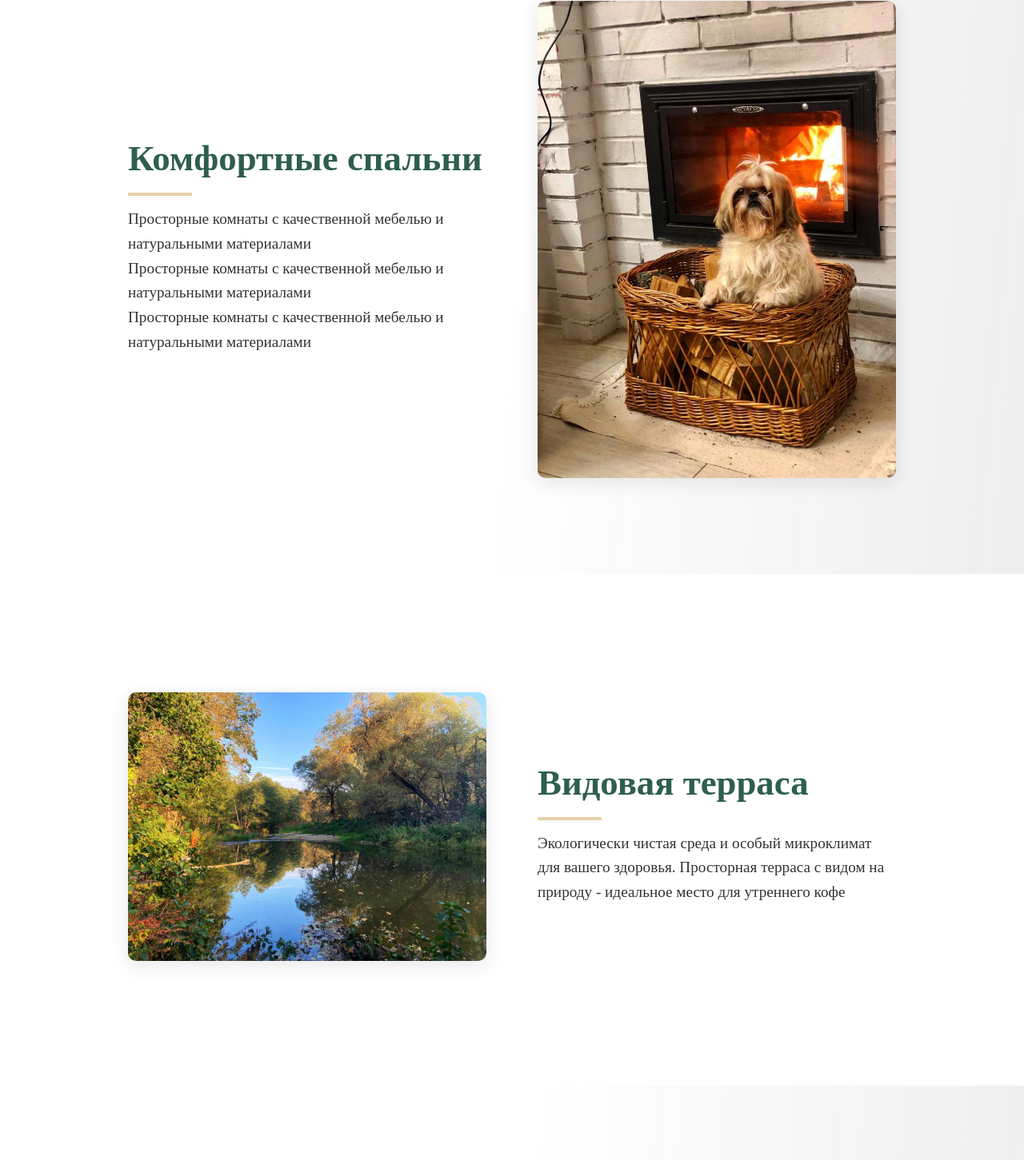
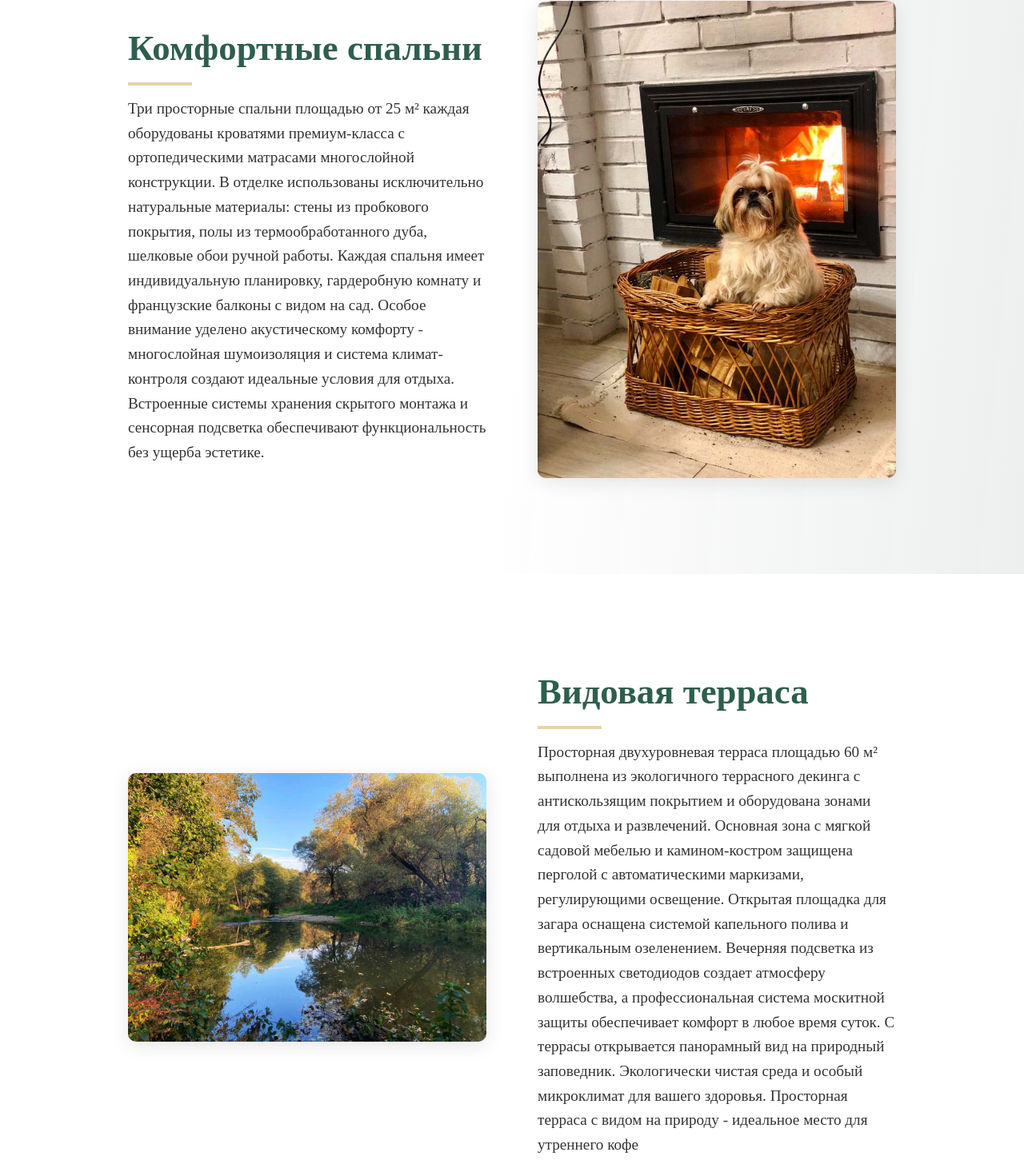
Before and after one commit to carlfreeman/mestosily, a website: page public/index.html in a window 1280 px wide. Shown: the part 1740-3191 px from the top of the page at 80% size. Drawn offline with Linux system fonts and the light colour scheme.

Commit message:
Update index.html

```diff
--- a/public/index.html
+++ b/public/index.html
@@ -26,16 +26,14 @@
         </div>
         <div class="text-block">
             <h2>Просторная гостиная</h2>
-            <p>Уютное пространство для отдыха с камином и панорамными окнами</p>
+            <p>Просторная гостиная площадью 45 м² с высокими потолками 3.2 метра создает ощущение свободы и легкости. Центральным элементом интерьера является камин из натурального камня, окруженный уютными диванами из эко-кожи. Панорамные окна от пола до потока наполняют пространство естественным светом и открывают вид на лесной массив. Дизайн в скандинавском стиле сочетает светлые дубовые панели, текстиль из органического хлопка и авторские светильники ручной работы. Встроенная система "умный дом" позволяет регулировать освещение, температуру и аудио-сопровождение. Пространство разделено на зону отдыха с домашним кинотеатром и библиотечную зону со встроенными книжными шкафами.</p>
         </div>
     </section>
 
     <section class="section reverse" id="section2">
         <div class="text-block">
             <h2>Комфортные спальни</h2>
-            <p>Просторные комнаты с качественной мебелью и натуральными материалами</p>
-            <p>Просторные комнаты с качественной мебелью и натуральными материалами</p>
-            <p>Просторные комнаты с качественной мебелью и натуральными материалами</p>
+            <p>Три просторные спальни площадью от 25 м² каждая оборудованы кроватями премиум-класса с ортопедическими матрасами многослойной конструкции. В отделке использованы исключительно натуральные материалы: стены из пробкового покрытия, полы из термообработанного дуба, шелковые обои ручной работы. Каждая спальня имеет индивидуальную планировку, гардеробную комнату и французские балконы с видом на сад. Особое внимание уделено акустическому комфорту - многослойная шумоизоляция и система климат-контроля создают идеальные условия для отдыха. Встроенные системы хранения скрытого монтажа и сенсорная подсветка обеспечивают функциональность без ущерба эстетике.</p>
         </div>
         <div class="image-block">
             <img src="images/house3.jpg" alt="Спальня" loading="lazy">
@@ -48,14 +46,14 @@
         </div>
         <div class="text-block">
             <h2>Видовая терраса</h2>
-            <p>Экологически чистая среда и особый микроклимат для вашего здоровья. Просторная терраса с видом на природу - идеальное место для утреннего кофе</p>
+            <p>Просторная двухуровневая терраса площадью 60 м² выполнена из экологичного террасного декинга с антискользящим покрытием и оборудована зонами для отдыха и развлечений. Основная зона с мягкой садовой мебелью и камином-костром защищена перголой с автоматическими маркизами, регулирующими освещение. Открытая площадка для загара оснащена системой капельного полива и вертикальным озеленением. Вечерняя подсветка из встроенных светодиодов создает атмосферу волшебства, а профессиональная система москитной защиты обеспечивает комфорт в любое время суток. С террасы открывается панорамный вид на природный заповедник. Экологически чистая среда и особый микроклимат для вашего здоровья. Просторная терраса с видом на природу - идеальное место для утреннего кофе</p>
         </div>
     </section>
 
     <section class="section reverse" id="section4">
         <div class="text-block">
             <h2>Уникальное расположение</h2>
-            <p>Деревянный дом в окружении зеленого массива на частной территории. Полная приватность и единение с природой.</p>
+            <p>Дом расположен на охраняемой территории площадью 1,5 гектара в центре природного заказника, в 30 км от города. Участок окружен вековыми соснами и лиственными деревьями, создающими естественный барьер от ветра и посторонних глаз. Экологически чистая среда подтверждена сертификатом ISO 14001, а особый микроклимат формируется благодаря близости к реликтовому лесу и природным родникам. Инфраструктура включает частную дорогу с автоматическими воротами, систему видеонаблюдения с датчиками движения, подземные коммуникации и автономную систему жизнеобеспечения. Уникальная особенность - наличие собственного фруктового сада с редкими сортами яблонь, груш и ягодных кустарников.</p>
         </div>
         <div class="image-block">
             <img src="images/head.webp" alt="Дом снаружи" loading="lazy">
```
